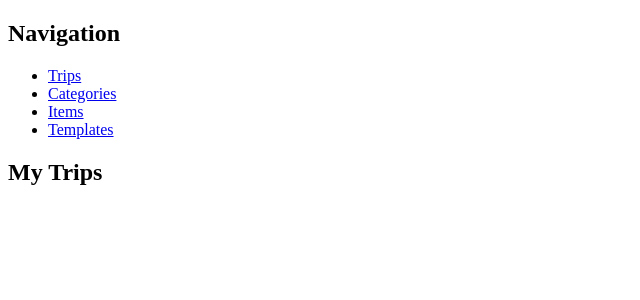
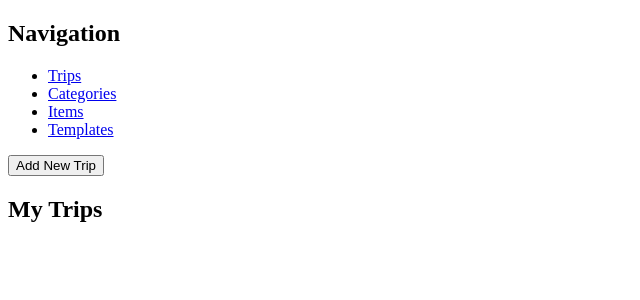
Before and after one commit to KristinaAza/tripster, a Flask app: page /trips in a window 1280 px wide. Shown: the top 300 px of the page, without its empty margins (0-640 px from the left). Run offline with Flask 2, Linux system fonts and the light colour scheme; data that the repository does not hold is empty.

Commit message:
Added new route and template to show trip

```diff
--- a/crud.py
+++ b/crud.py
@@ -44,6 +44,12 @@ def get_all_trips(user_id):
     return trips
 
 
+def get_trip_by_id(id):
+
+    trip = Trip.query.get(id)
+    return trip
+
+
 # trip_items
 def create_trip_item(item_id, trip_id, quantity, checked):
 
--- a/server.py
+++ b/server.py
@@ -10,6 +10,15 @@ def render_trips():
     trips = crud.get_all_trips(user_id=1)
 
     return render_template("trips.html", trips=trips)
+
+
+@app.route("/trips/<id>")
+def render_trip(id):
+
+    trip = crud.get_trip_by_id(id)
+    trip_items = crud.get_all_trip_items(id)
+
+    return render_template("trip.html", trip=trip, trip_items=trip_items)
 
 
 @app.route("/categories")
--- a/templates/trips.html
+++ b/templates/trips.html
@@ -1,6 +1,10 @@
 {% extends 'base.html' %}
 {% block title %}Trips{% endblock %}
 {% block body %}
+    <button id="add-trip">Add New Trip</button>
+
+    <div id="form"></div>
+
     <h2>My Trips</h2>
     <ul>
     {% for trip in trips %}
```
Also changed, not shown: templates/trip.html (added, +11 -0 lines).
